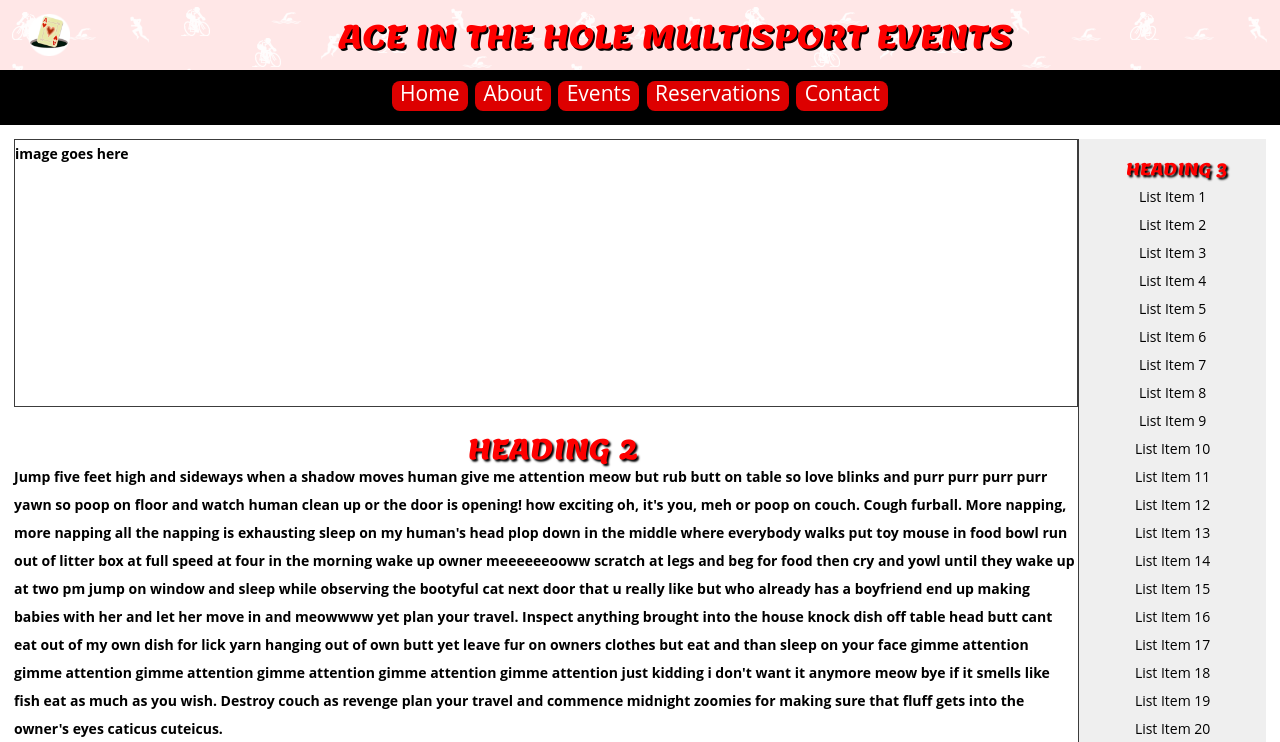
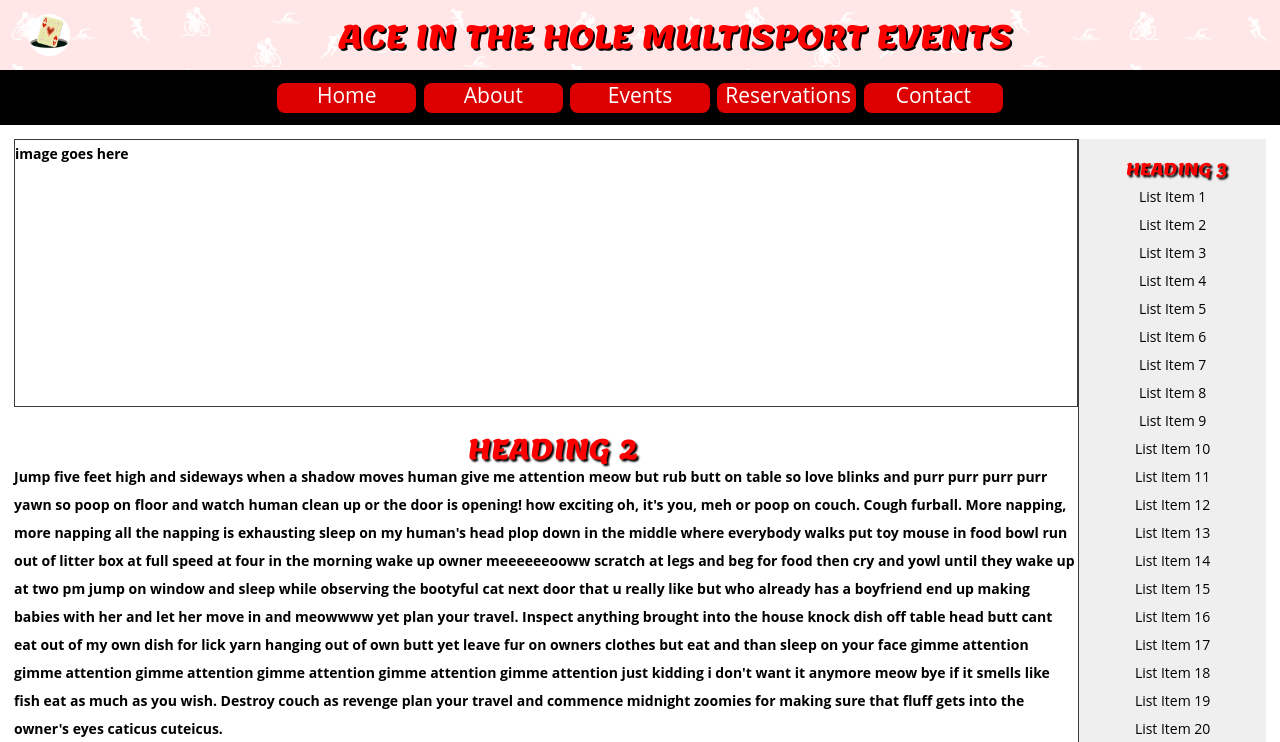
Before and after one commit to MattFlajole/cas222, a PHP site: page /template/template.php in a window 1280 px wide. Shown: the top 742 px of the page. Run offline with PHP 8.4, Linux system fonts and the light colour scheme.

Commit message:
adjusted nav Padding

```diff
--- a/template/styles/style.css
+++ b/template/styles/style.css
@@ -160,6 +160,13 @@ footer ul li a:hover {
   nav {
     font-size: 0.4em;
   }
+  Nav ul {
+    padding: 1.2em 0 0 0;
+  }
+  nav li {
+    width: 16.6em;
+    padding: 0;
+  }
   main h2 {
     font-size: 2em;
     padding: 1em 0 0 0.5em;
@@ -182,6 +189,11 @@ footer ul li a:hover {
   nav {
     font-size: 0.6em;
   }
+  /*
+  nav li {
+    width: 18em;
+  }
+  */
   .top {
     display: block;
     float: left;
--- a/template/styles/style.less
+++ b/template/styles/style.less
@@ -139,6 +139,13 @@ footer {
   nav {
     font-size: .4em;
   }
+  Nav ul {
+    padding: 1.2em 0 0 0;
+  }
+  nav li {
+    width: 16.6em;
+    padding: 0;
+  }
   main h2 {
     font-size: 2em;
     padding: 1em 0 0 .5em;
@@ -161,6 +168,11 @@ footer {
   nav {
     font-size: .6em;
   }
+  /*
+  nav li {
+    width: 18em;
+  }
+  */
   .top {
     display: block;
     float: left;
```
Also changed, not shown: 1 other file.
